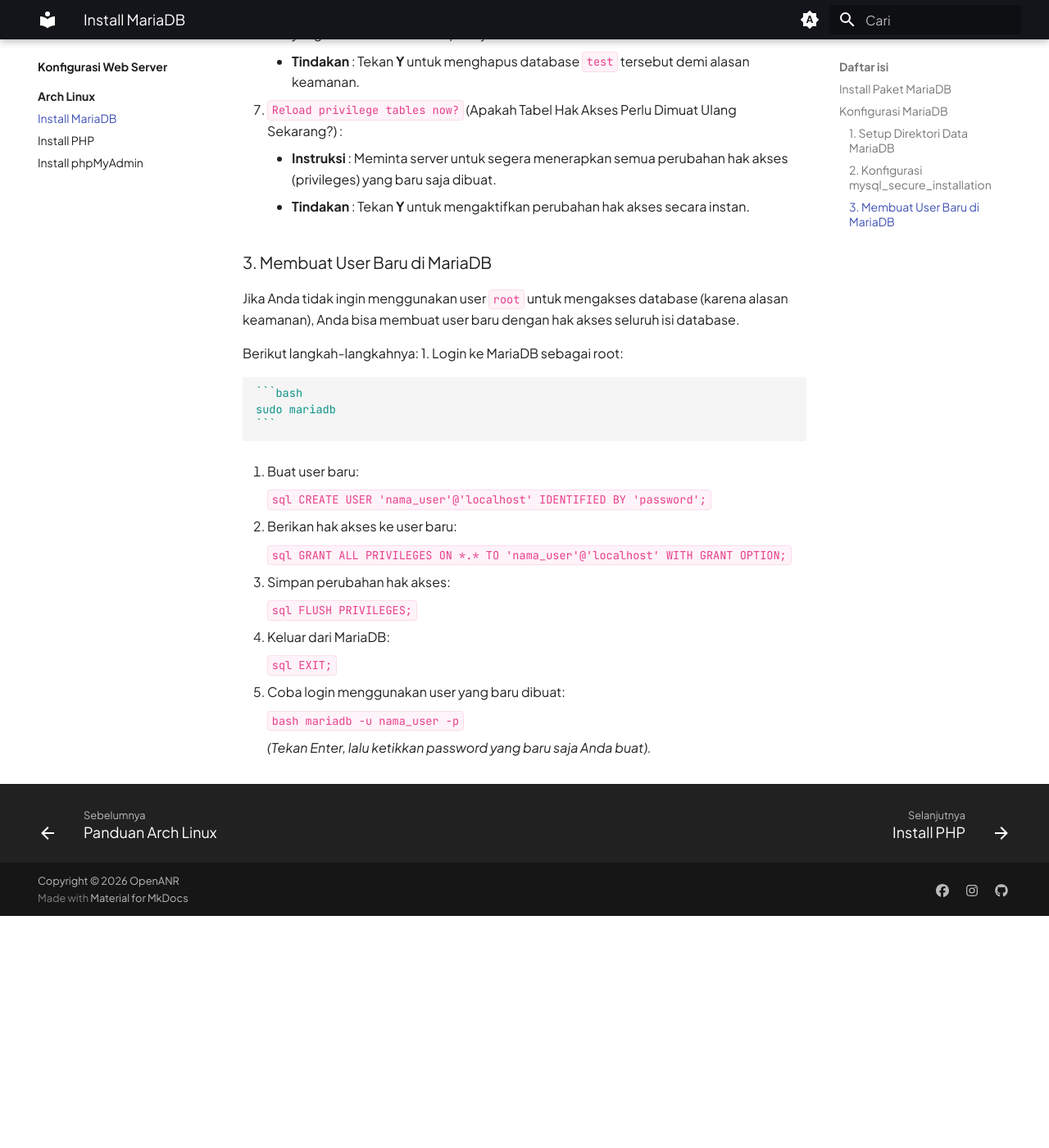
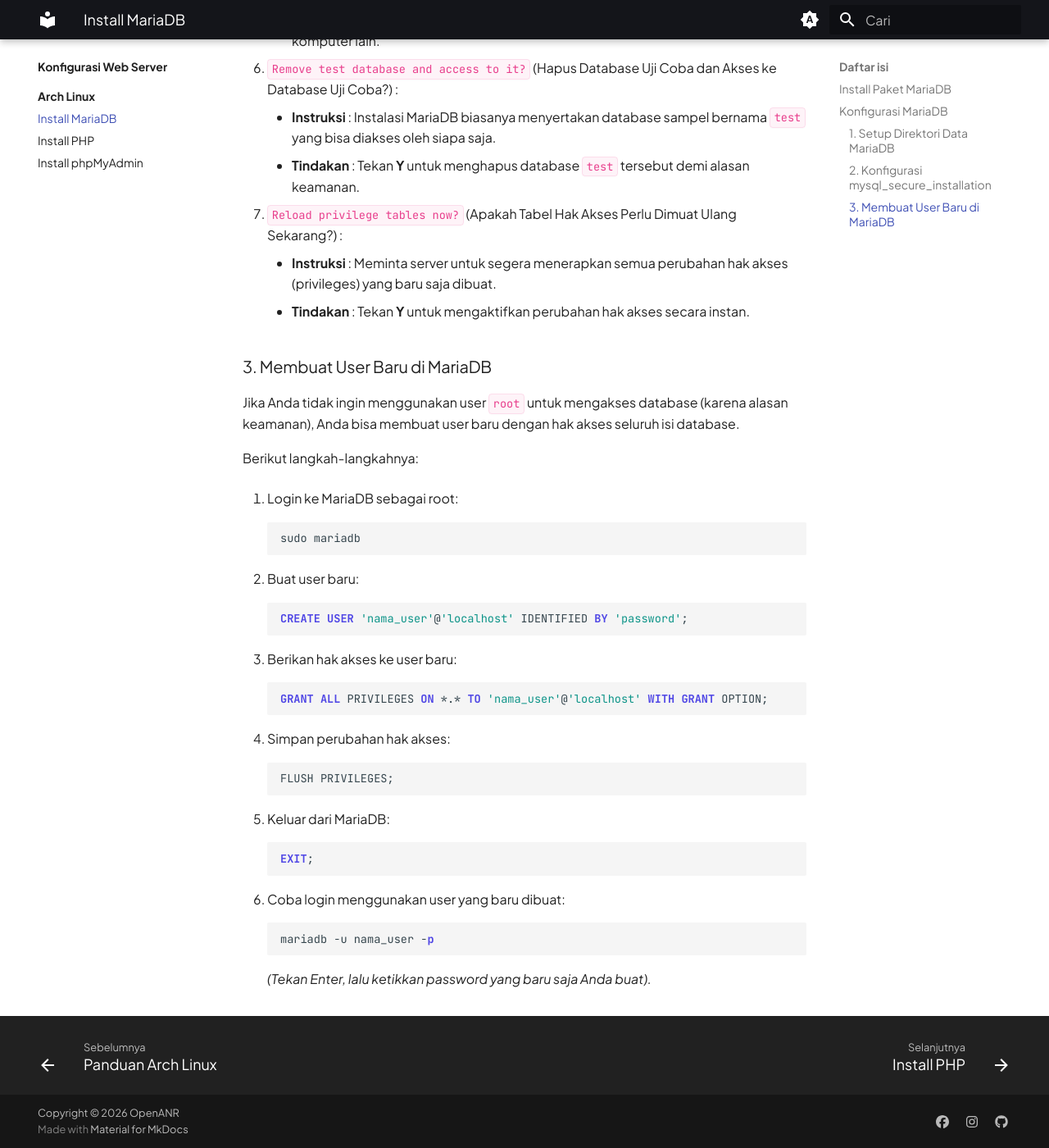
Before and after one commit to OpenANR/Full-Guide-Tutorial-Extended, an MkDocs documentation site: the page built from docs/konfigurasi-web-server/arch-linux/install-mariadb.md, in a window 1280 px wide and 1400 px high, scrolled down 2600 px. Shown: the whole window at 82% size. Built offline with MkDocs 1.6.1 and Material for MkDocs 9.7.7, drawn with Linux system fonts in a browser that asks for light colours; nearby versions of some CDN libraries; before the commit the page ends 3717 px from its top, so only the background shows below that; some of the changed text lies outside the part shown.

Commit message:
Perbaikan format

````diff
--- a/docs/konfigurasi-web-server/arch-linux/install-mariadb.md
+++ b/docs/konfigurasi-web-server/arch-linux/install-mariadb.md
@@ -13,6 +13,7 @@ Berikut adalah langkah-langkah untuk menginstall MariaDB di Arch Linux :
     ```bash
     sudo pacman -S mariadb
     ```
+
 ## Konfigurasi MariaDB
 
 ### 1. Setup Direktori Data MariaDB
@@ -85,6 +86,7 @@ Berikut adalah penjelasan lengkap mengenai skrip `sudo mysql_secure_installation
 Jika Anda tidak ingin menggunakan user `root` untuk mengakses database (karena alasan keamanan), Anda bisa membuat user baru dengan hak akses seluruh isi database.
 
 Berikut langkah-langkahnya:
+
 1. Login ke MariaDB sebagai root:
 
     ```bash
--- a/mkdocs.yml
+++ b/mkdocs.yml
@@ -62,7 +62,7 @@ extra_javascript:
   - javascripts/init_highlight.js
 
 markdown_extensions:
-  - fenced_code
+  - pymdownx.superfences
   - toc:
       permalink: true
 
````
Also changed, not shown: docs/konfigurasi-web-server/arch-linux/install-phpmyadmin.md (+1 -0 lines).
